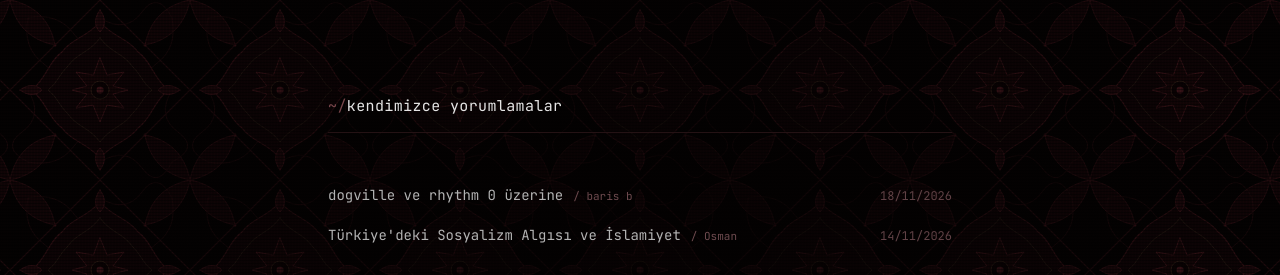
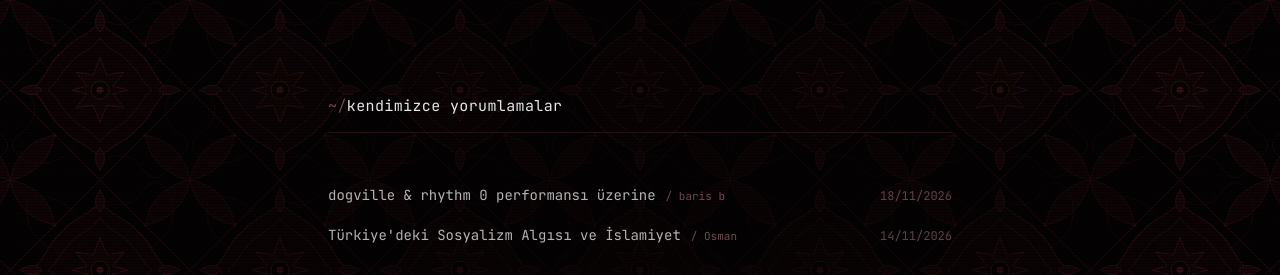
Before and after one commit to yolda/yersizyurtsuz, a plain HTML site: page index.html in a window 1280 px wide. Shown: the top 275 px of the page. Drawn offline with nearby package versions, Linux system fonts and the light colour scheme.

Commit message:
Update article title and file reference in index.html

```diff
--- a/index.html
+++ b/index.html
@@ -172,7 +172,7 @@
         // =========================================================================
         const YAZILAR = [
             {
-                dosya: "dogville ve rhythm 0 üzerine",
+                dosya: "dogville & rhythm 0 performansı üzerine",
                 yazar: "baris b",
                 tarih: "18/11/2026",
                 baslik: "dogville & rhythm 0 performansı üzerine",
```
